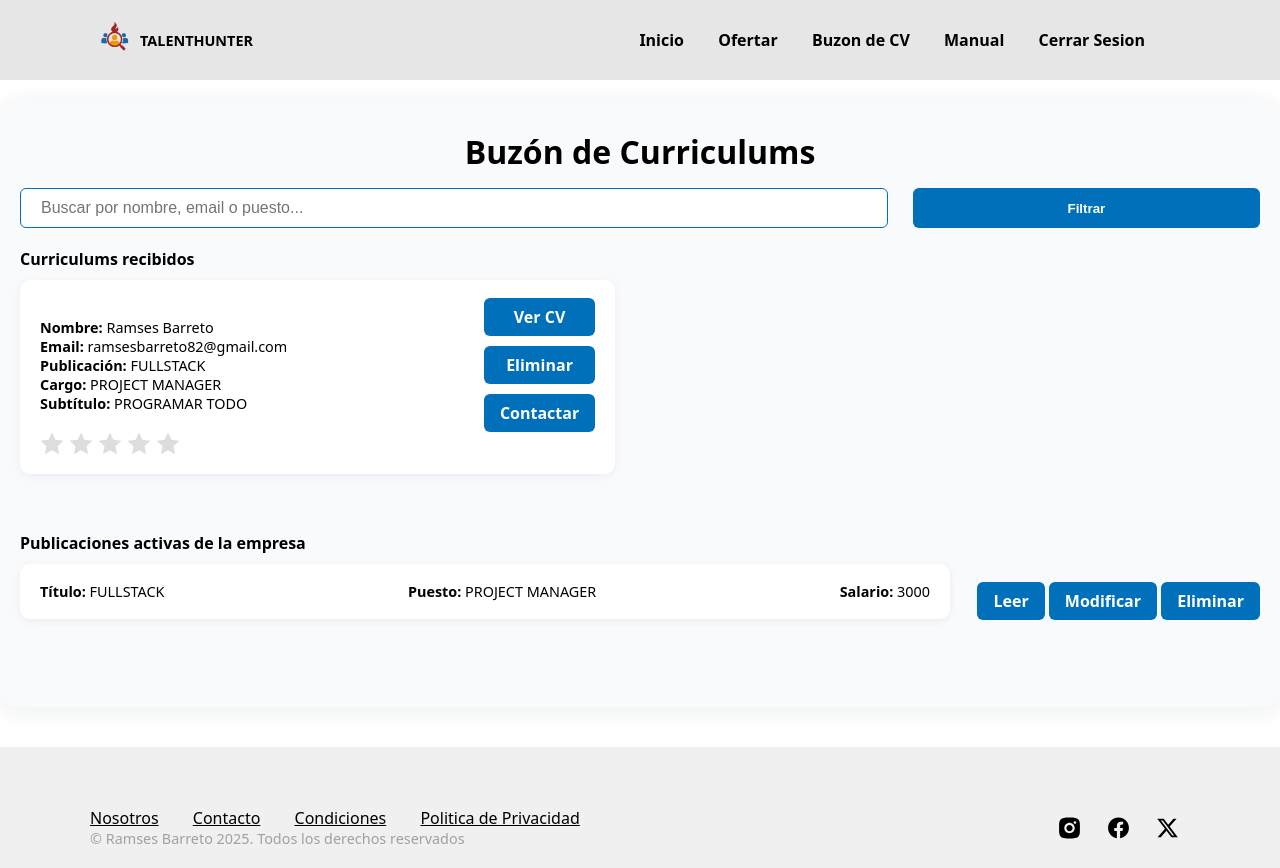
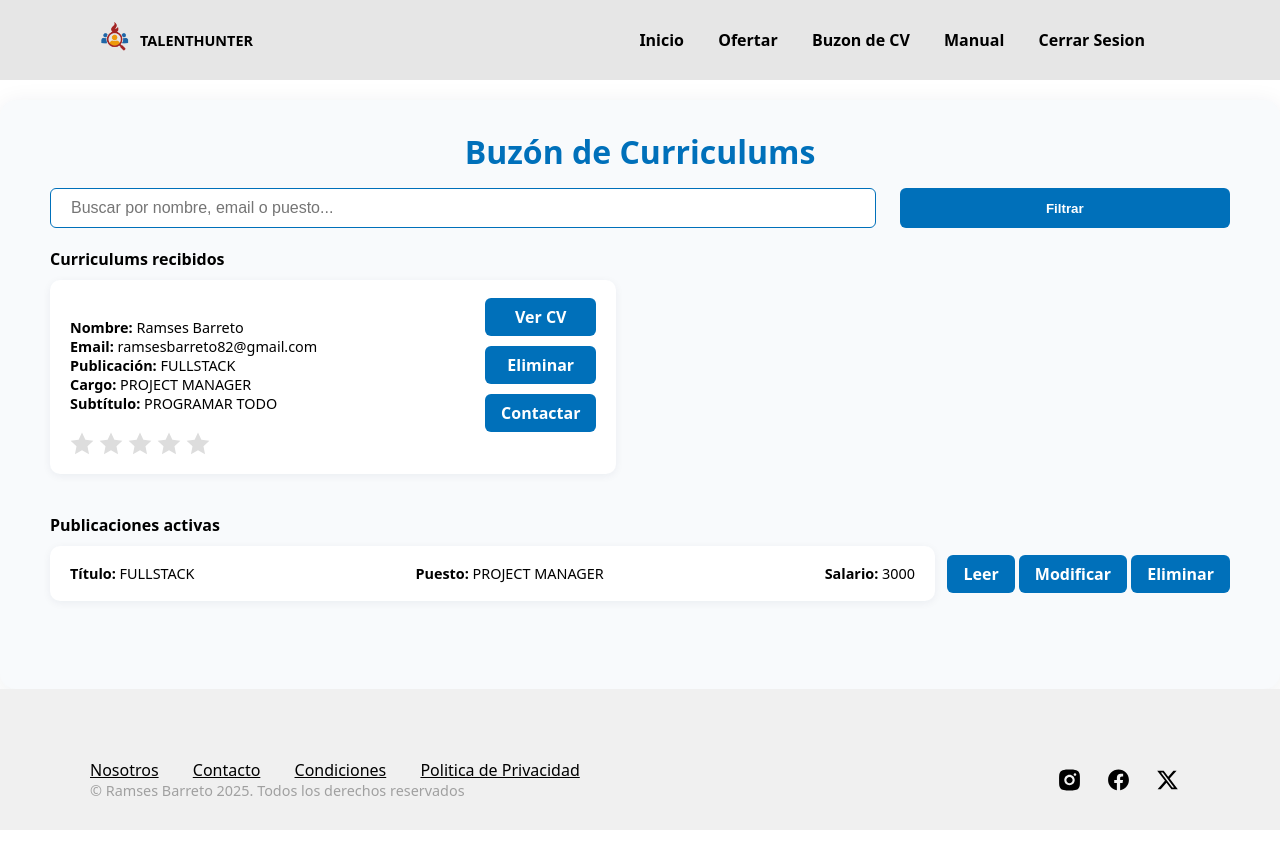
Before and after one commit to RamsesBarreto/curriculum_project, a PHP site: page /c.sistema/buzon.php in a window 1280 px wide. After the commit the page ends 830 px from the top, so only its background shows below. Run offline with PHP 8.4, Linux system fonts and the light colour scheme; the visitor is signed in with stand-in values (Sample User, id 1); data comes from the database, SQL or seed files in the repository; data that the repository does not hold is empty.

Commit message:
edicion de buzon.php y vacante.php

```diff
--- a/c.sistema/buzon.php
+++ b/c.sistema/buzon.php
@@ -187,7 +187,7 @@ if (isset($_GET['eliminar_publicacion'])) {
 
         <!-- Publicaciones activas -->
         <div class="publicaciones-activas">
-            <h2>Publicaciones activas de la empresa</h2>
+            <h2>Publicaciones activas</h2>
             <?php if (mysqli_num_rows($result_pub) > 0): ?>
                 <?php while ($pub = mysqli_fetch_assoc($result_pub)): ?>
                     <div class="container-card">
--- a/css/buzon.css
+++ b/css/buzon.css
@@ -5,11 +5,14 @@ h2 {
 .buzon-container {
     display: flex;
     flex-direction: column;
-    margin: 40px auto;
+
+    margin-bottom: 0px;
     margin-top: 100px;
-    padding: 30px 20px;
+    padding: 30px 50px;
     background: #f8fafc;
     border-radius: 16px;
+    height: 100%;
+    width: 100%;
     box-shadow: 0 4px 24px rgba(9, 35, 69, 0.08);
 }
 
@@ -18,6 +21,7 @@ h2 {
     justify-content: center;
     align-items: center;
     margin-bottom: 15px;
+    color: rgb(0, 112, 186);
 }
 
 .filtro-container {
@@ -61,11 +65,13 @@ h2 {
     display: flex;
     justify-content: space-between;
     flex-wrap: wrap;
+    gap: 20px;
 }
 
 .cv-lista,
 .publicaciones-activas {
     margin-bottom: 40px;
+
 }
 
 
@@ -75,9 +81,9 @@ h2 {
     border-radius: 10px;
     box-shadow: 0 2px 8px rgba(9, 35, 69, 0.06);
     padding: 18px 20px;
-    margin-bottom: 18px;
     display: flex;
     width: 48%;
+
     justify-content: space-between;
     align-items: center;
     flex-wrap: wrap;
@@ -99,6 +105,8 @@ h2 {
     display: flex;
     align-items: center;
     justify-content: space-between;
+    margin-bottom: 18px;
+
 }
 
 .btn-ver-cv {
--- a/css/publicaciones.css
+++ b/css/publicaciones.css
@@ -48,6 +48,7 @@ body {
     min-height: 100vh;
     margin: 0;
     color: #333;
+
     /* ...existing code... */
 }
 
--- a/css/vacante.css
+++ b/css/vacante.css
@@ -12,8 +12,7 @@ p {
     font-size: 0.9em;
 }
 
-html,
-body {
+html {
     margin: 0;
     font-family: system-ui, -apple-system, BlinkMacSystemFont, 'Segoe UI', Roboto, Oxygen, Ubuntu, Cantarell, 'Open Sans', 'Helvetica Neue', sans-serif;
 
@@ -188,13 +187,11 @@ header.publicacion {
     justify-content: flex-start;
     margin-top: 80px;
     display: flex;
+    height: 100%;
     background: #eaf1fb;
     border-radius: 12px;
-
-
     flex-wrap: wrap;
     gap: 0px 0%;
-
     box-shadow: 0 2px 8px rgba(9, 35, 69, 0.06);
 }
 
@@ -263,7 +260,7 @@ footer {
     background-color: rgb(240, 240, 240);
     bottom: 0;
     width: 100%;
-    height: 20%;
+    height: 100%;
 }
 
 footer .container {
@@ -303,7 +300,7 @@ footer .icon:hover {
 
     footer {
 
-        padding: 0px 0px;
+        padding: 10px 0px;
     }
 
     footer .container {
```
Also changed, not shown: c.sistema/aspirante.php (+4 -4 lines), c.sistema/manual.html (+6 -5 lines), c.sistema/vacantes.php (+4 -6 lines).
